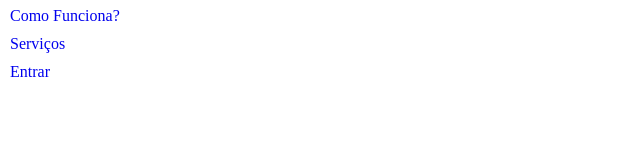
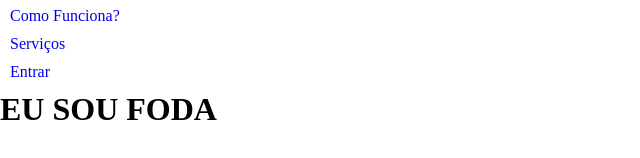
Before and after one commit to Vitordzi/ProjetoSite, a plain HTML site: page paginas/index.html in a window 1280 px wide. Shown: the part 110-268 px from the top of the page, without its empty margins (0-640 px from the left). Drawn offline with Linux system fonts and the light colour scheme.

Commit message:
Testando fork

```diff
--- a/paginas/index.html
+++ b/paginas/index.html
@@ -19,5 +19,8 @@
             </ol>
         </div>
     </header>
+    <div>
+        <h1>EU SOU FODA</h1>
+    </div>
 </body>
 </html>
```
